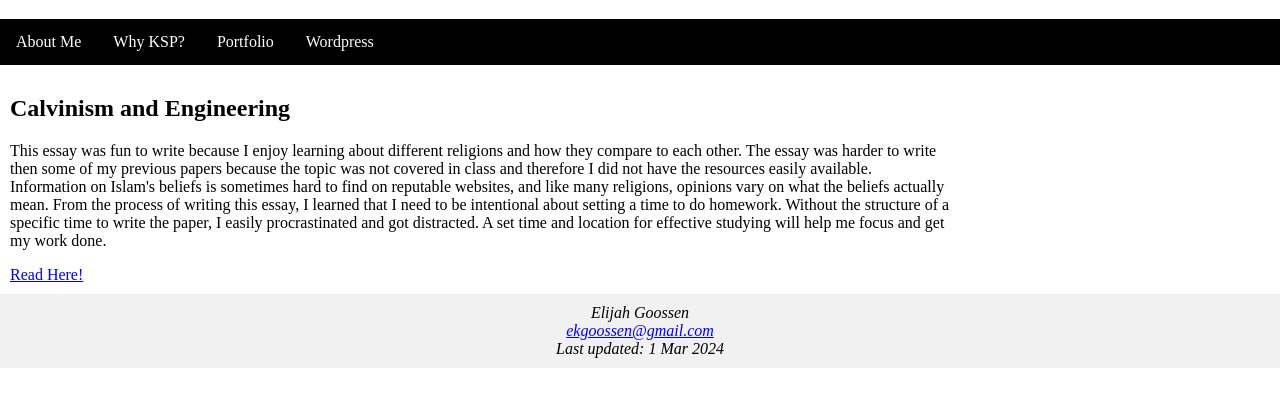
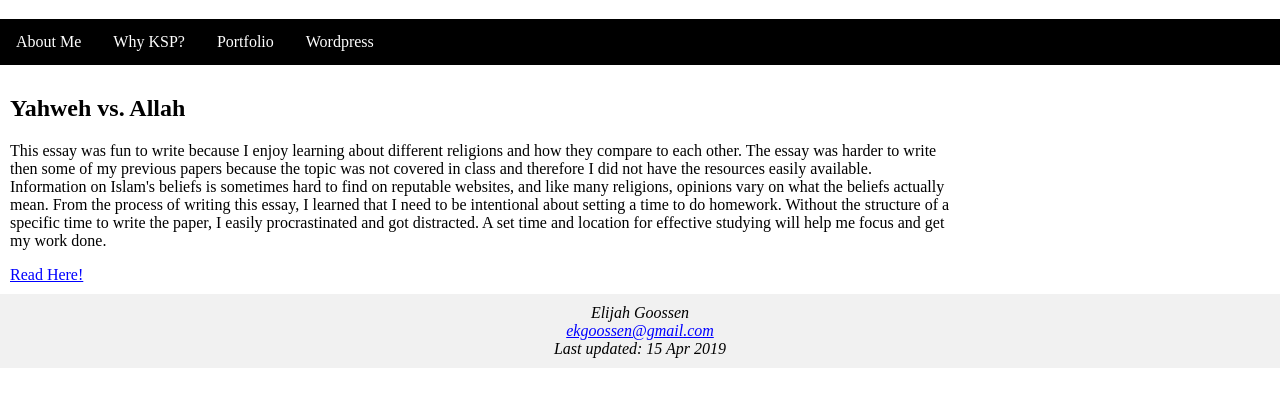
Before and after one commit to egoossen/learning-portfolio, a plain HTML site: page portfolio/ksp342/yahweh-vs-allah.html in a window 1280 px wide. Shown: the part 148-554 px from the top of the page. Drawn offline with Linux system fonts and the light colour scheme.

Commit message:
Corrects titles and dates.

```diff
--- a/portfolio/ksp342/yahweh-vs-allah.html
+++ b/portfolio/ksp342/yahweh-vs-allah.html
@@ -20,7 +20,7 @@
 
 <div class="row">
   <div class="leftcolumn">
-    <h2>Calvinism and Engineering</h2>
+    <h2>Yahweh vs. Allah</h2>
     <p>
       This essay was fun to write because I enjoy learning
       about different religions and how they compare to each other.
@@ -44,7 +44,7 @@
   </div>
 </div>
 
-<my-footer rev-date="1 Mar 2024"></my-footer>
+<my-footer rev-date="15 Apr 2019"></my-footer>
 
 </body>
 
```
Also changed, not shown: portfolio/ksp341/calvinism-and-engineering.html (+1 -1 lines), portfolio/ksp342/a-christian-view-of-rhetoric.html (+2 -2 lines).
